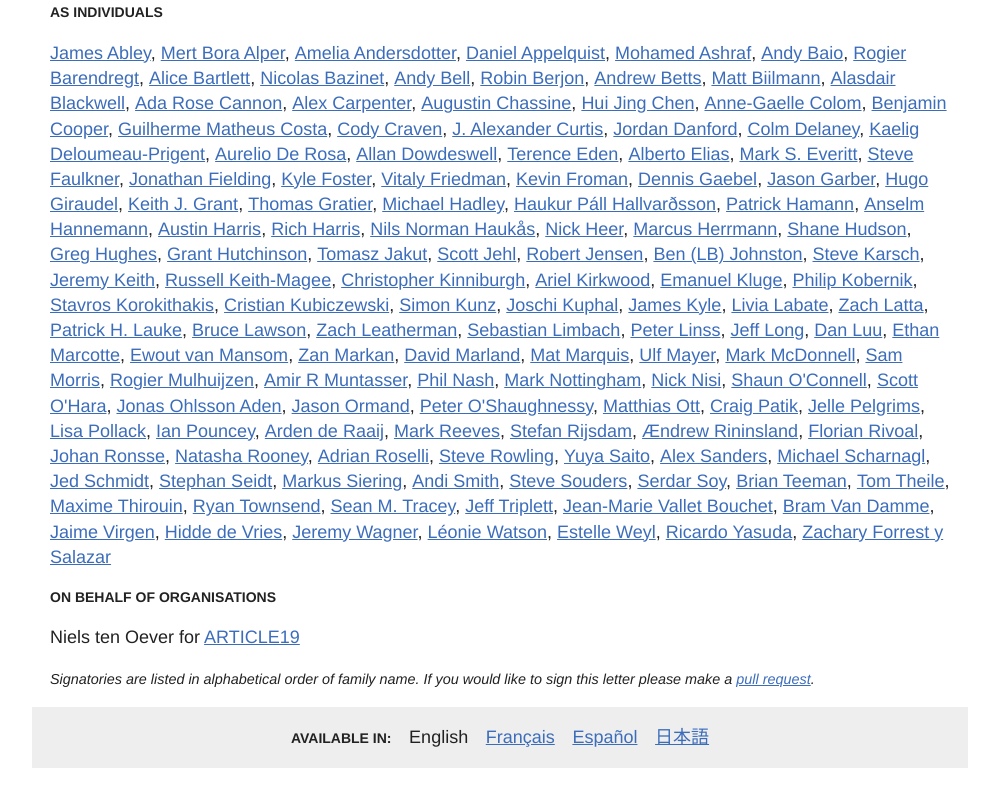
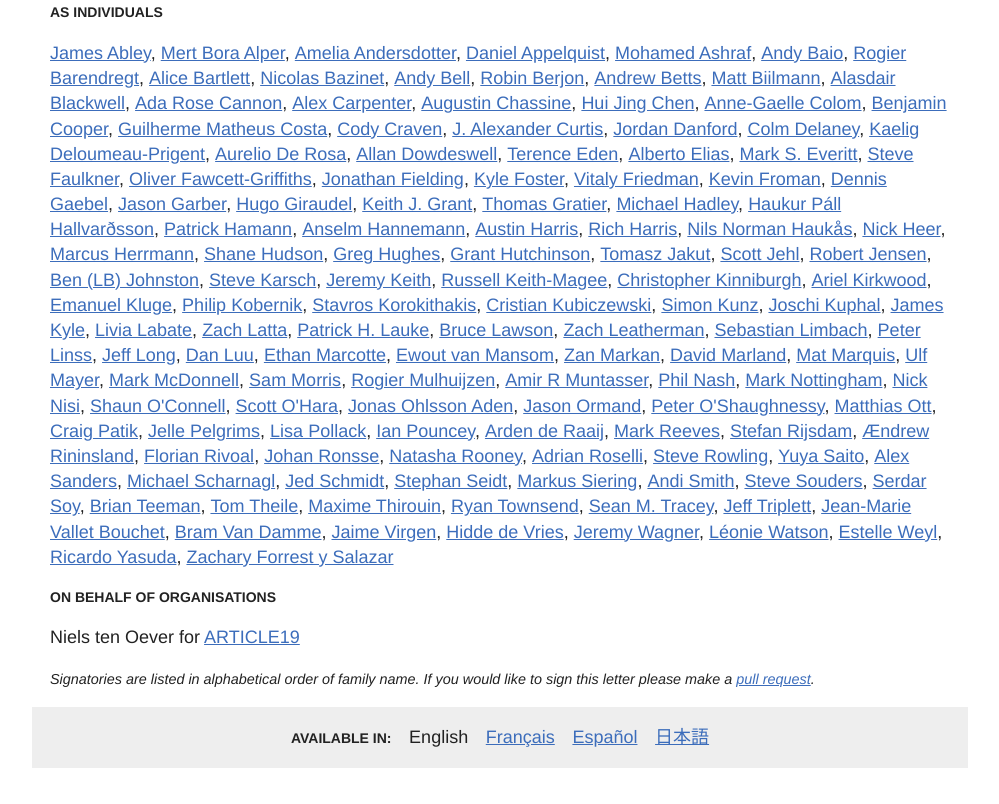
Before and after one commit to amp-letter/amp-letter.github.io, a plain HTML site: page index.html in a window 1280 px wide. Shown: the part 1410-2214 px from the top of the page, without its empty margins (140-1139 px from the left). Drawn offline with Linux system fonts and the light colour scheme.

Commit message:
Add Oliver Fawcett-Griffiths to signatories (#90)

```diff
--- a/index.html
+++ b/index.html
@@ -92,6 +92,7 @@
 					<li><a href='https://blog.albertoelias.me'>Alberto Elias</a></li>
 					<li><a href='https://qubyte.codes/'>Mark S. Everitt</a></li>
 					<li><a href='https://twitter.com/stevefaulkner'>Steve Faulkner</a></li>
+					<li><a href='http://ollyfg.com/'>Oliver Fawcett-Griffiths</a></li>
 					<li><a href='https://www.jonathanfielding.com'>Jonathan Fielding</a></li>
 					<li><a href='https://twitter.com/hkfoster'>Kyle Foster</a></li>
 					<li><a href='https://www.twitter.com/smashingmag'>Vitaly Friedman</a></li>
```
